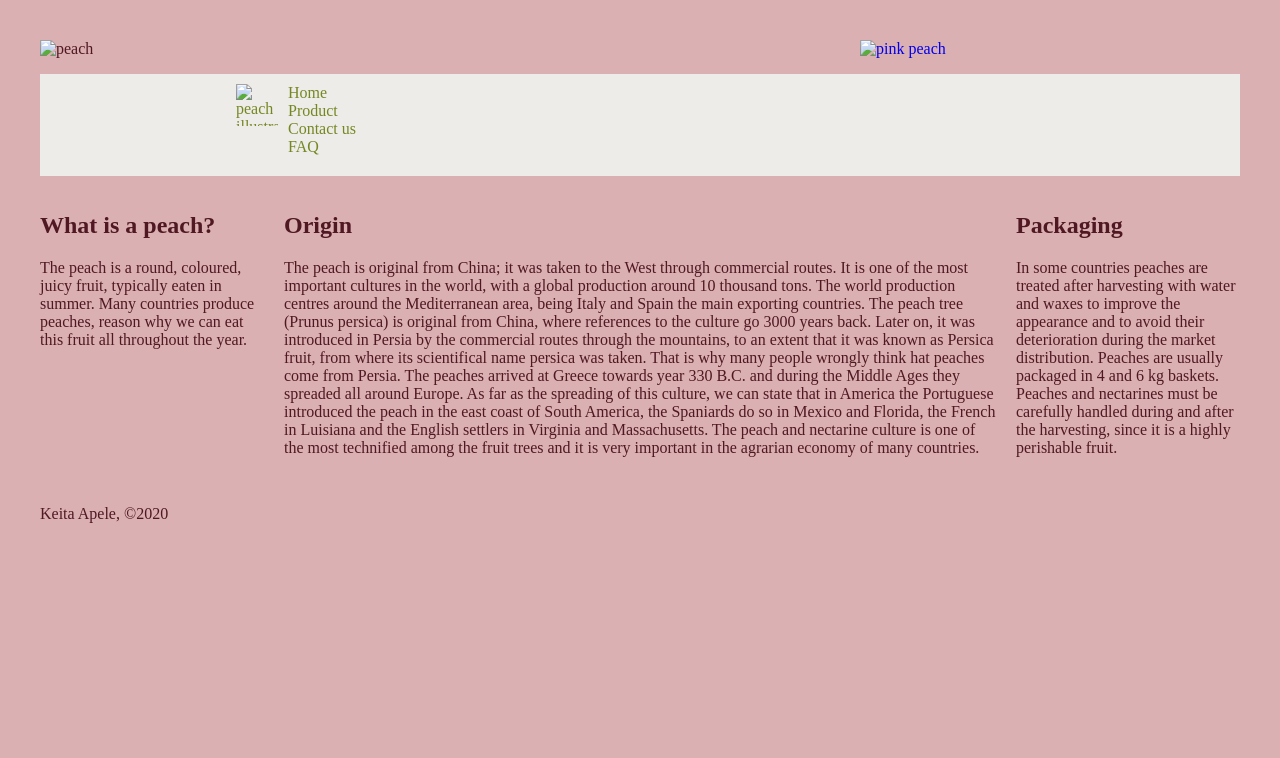
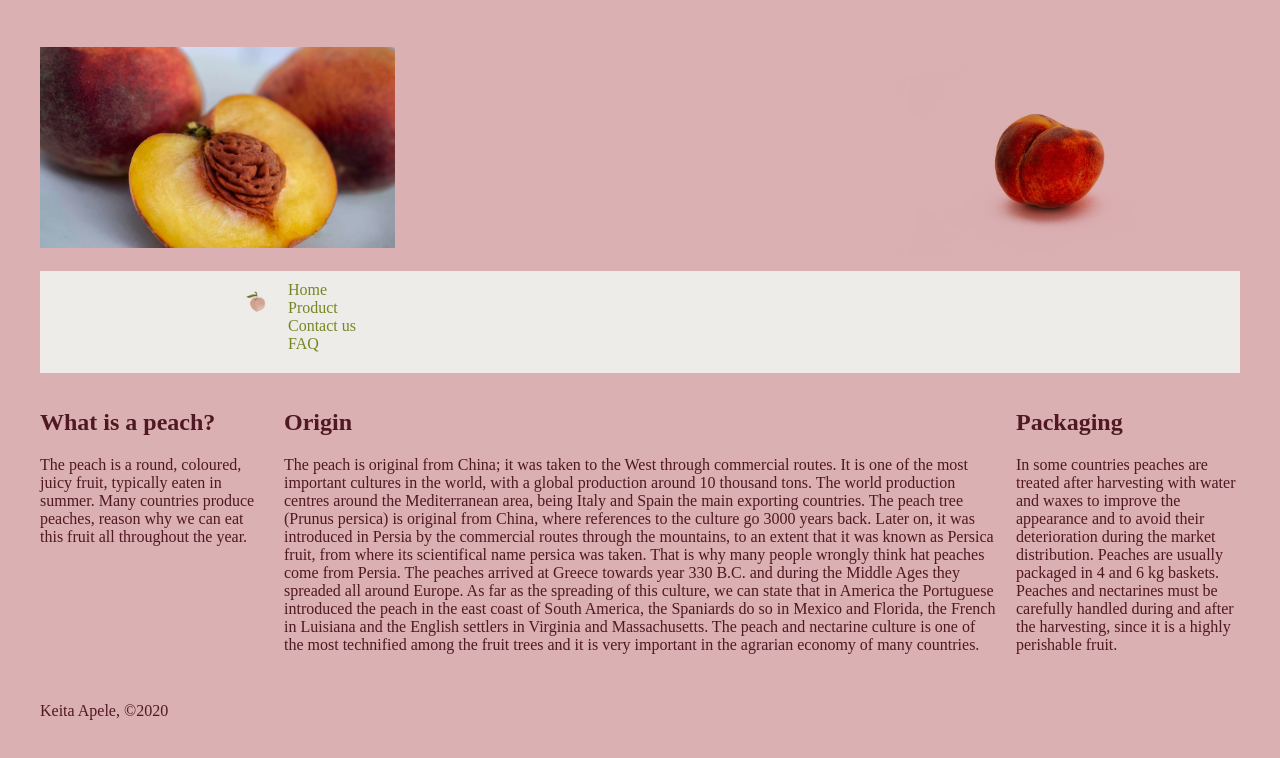
Before and after one commit to ApeleKeita/Assignment-2, a plain HTML site: page index.html in a window 1280 px wide. Drawn offline with Linux system fonts and the light colour scheme.

Commit message:
last update

```diff
--- a/index.html
+++ b/index.html
@@ -12,7 +12,7 @@
 <body>
 	<header>
 		<div>
-			<img src="peach il copy.png" href="https://i.pinimg.com/564x/06/aa/d3/06aad3cbac089a8ecc5db0699f71a39e.jpg" alt="peach illustration" width="42" height="42" style="float:right">
+			<img src="peach il copy.png" alt="peach illustration" width="42" height="42" style="float:right">
 		</div>
 		<div class="nav">
             <nav>Home</nav>
@@ -24,12 +24,12 @@
 
 	<div class="hero">
 		<div class="hero-feature">
-			<img src="assign.peachh1023x578 copy.jpeg" href="https://images.unsplash.com/photo-1552265129-14577cfb8a05?ixlib=rb-1.2.1&ixid=MXwxMjA3fDB8MHxwaG90by1wYWdlfHx8fGVufDB8fHw%3D&auto=format&fit=crop&w=1052&q=80" alt="peach" />
+			<img src="assign.peachh1023x578 copy.jpeg" alt="peach" />
 		</div>
 	</div>
 	<div class="desktop-ad">
 		<a href="assign.peach copy.png">
-			<img class="tablet-ad" src="assign.peach copy.png" href="https://www.schoenvoninnen.de/wp-content/uploads/2018/11/cellulite.png" alt="pink peach">
+			<img class="tablet-ad" src="assign.peach copy.png" alt="pink peach">
 		</a>
 	</div>
 
@@ -41,7 +41,7 @@
 		</div>
 		<div class="phone-ad">
 			<a href="assign.peach copy.png">
-				<img src="assign.peach copy.png" href="https://www.schoenvoninnen.de/wp-content/uploads/2018/11/cellulite.png" alt="small pink peach">
+				<img src="assign.peach copy.png" alt="small pink peach">
 			</a>
 		</div>
 		<div class="article-listing">
```
Also changed, not shown: assign.peach copy.png (added), assign.peachh1023x578 copy.jpeg (added), peach il copy.png (added).
